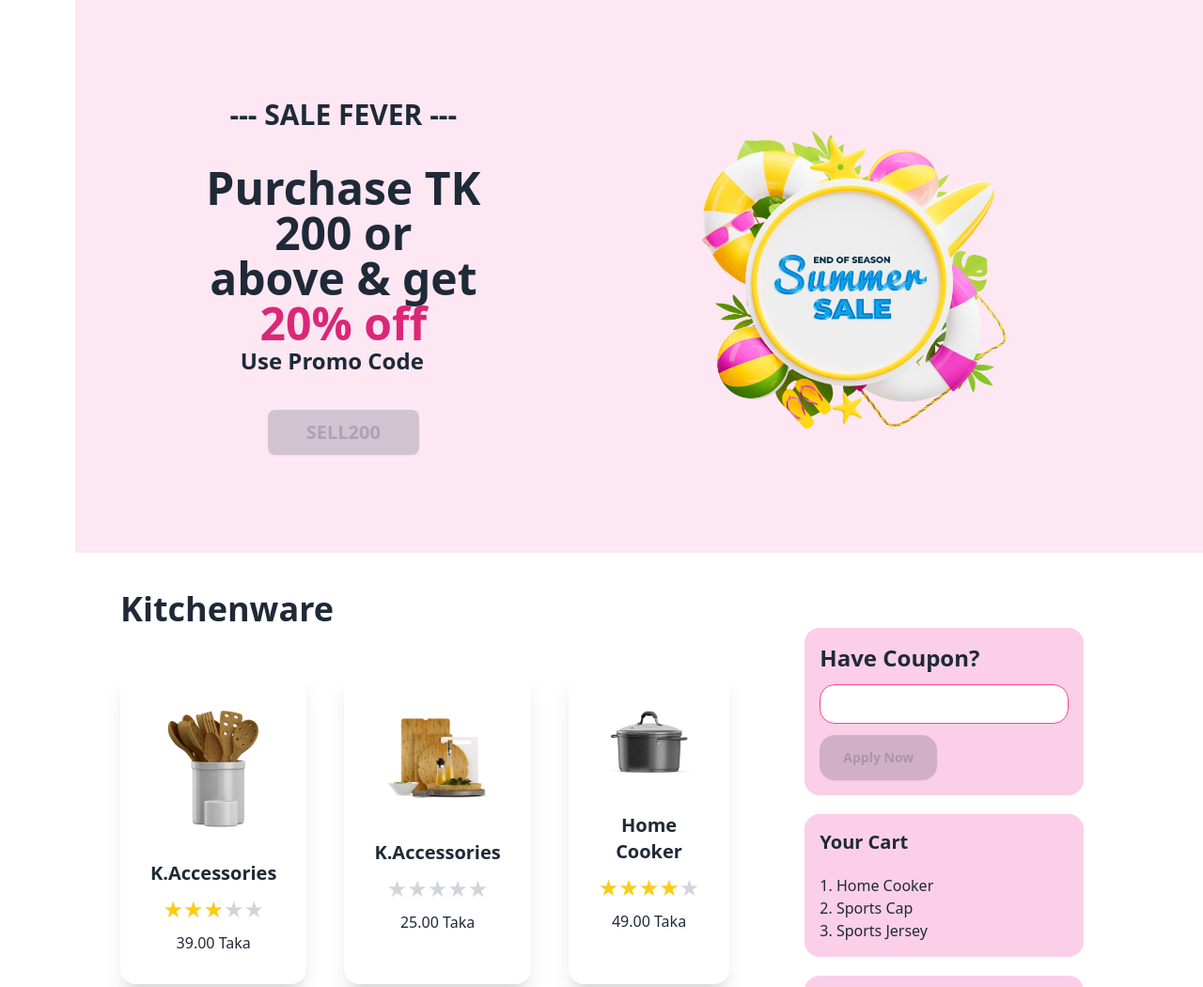
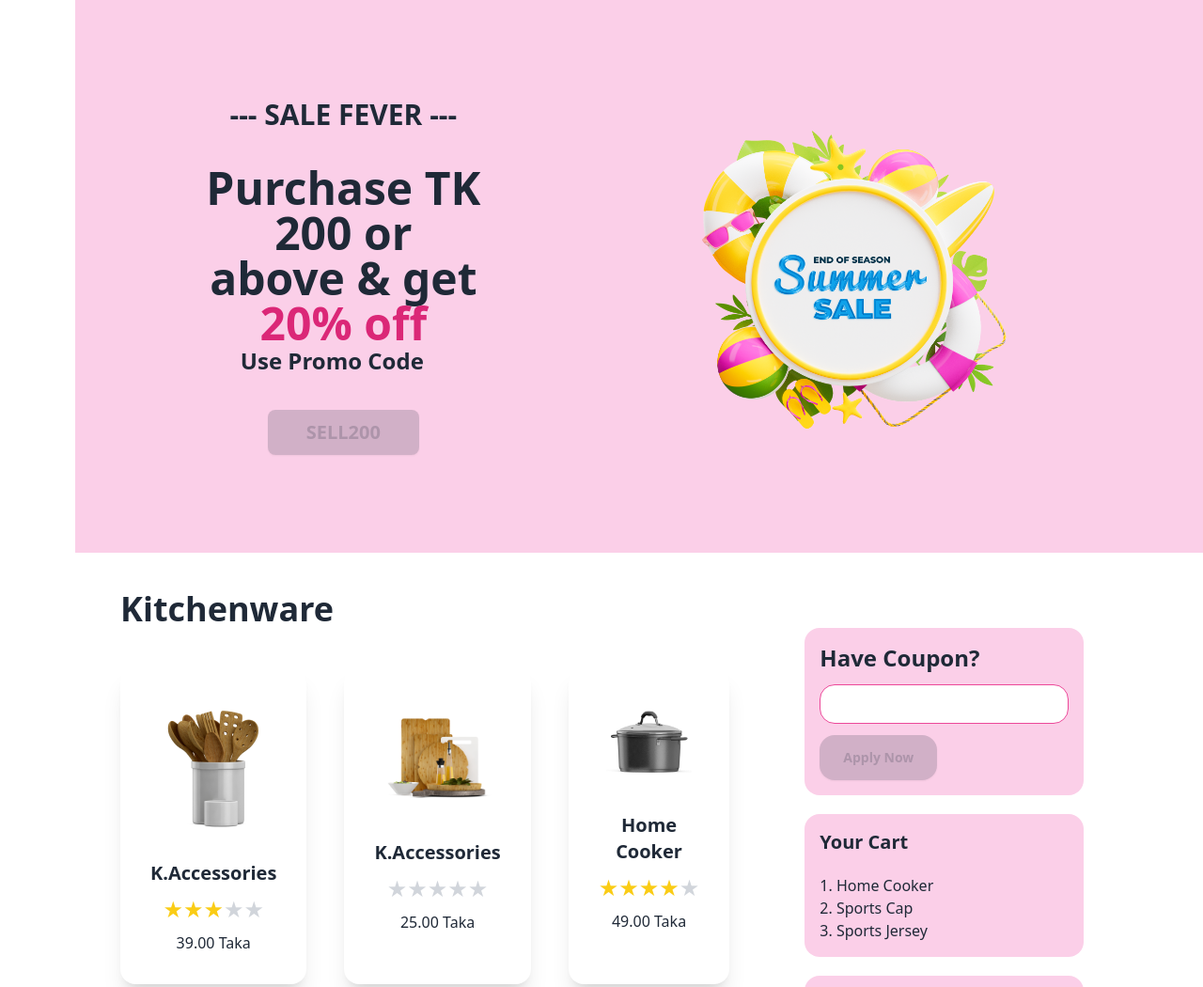
Before and after one commit to alifhossain07/summer-sale-javascript, a plain HTML site: page index.html in a window 1280 px wide. Shown: the top 1050 px of the page at 94% size. Drawn offline with nearby package versions, Linux system fonts and the light colour scheme.

```diff
--- a/index.html
+++ b/index.html
@@ -15,7 +15,7 @@
       <header class="">
         <!-- Banner Section -->
           <!-- container -->
-          <div class="flex flex-col lg:flex-row items-center justify-center lg:gap-10 p-5 lg:ml-20  lg:p-20 bg-pink-100">
+          <div class="flex flex-col lg:flex-row items-center justify-center lg:gap-10 p-5 lg:ml-20  lg:p-20 bg-pink-200">
             <div class="text-center space-y-9  p-6">
               <h4 class="lg:text-3xl text-xl font-semibold">--- SALE FEVER ---</h4>
               <h1 class="lg:text-5xl text-3xl font-bold ">Purchase TK 200 or <br> above & get <span class="text-pink-600">20% off</span></h1>
@@ -211,6 +211,9 @@
             </div>
             <!-- Main Container Ends -->
 
+            <h1 class="text-center font-semibold  mb-10">Created by Alif Hossain &copy; 2024</h1>
+
+
       </main>
 
     <script src="JS/summersale.js"></script>
```
